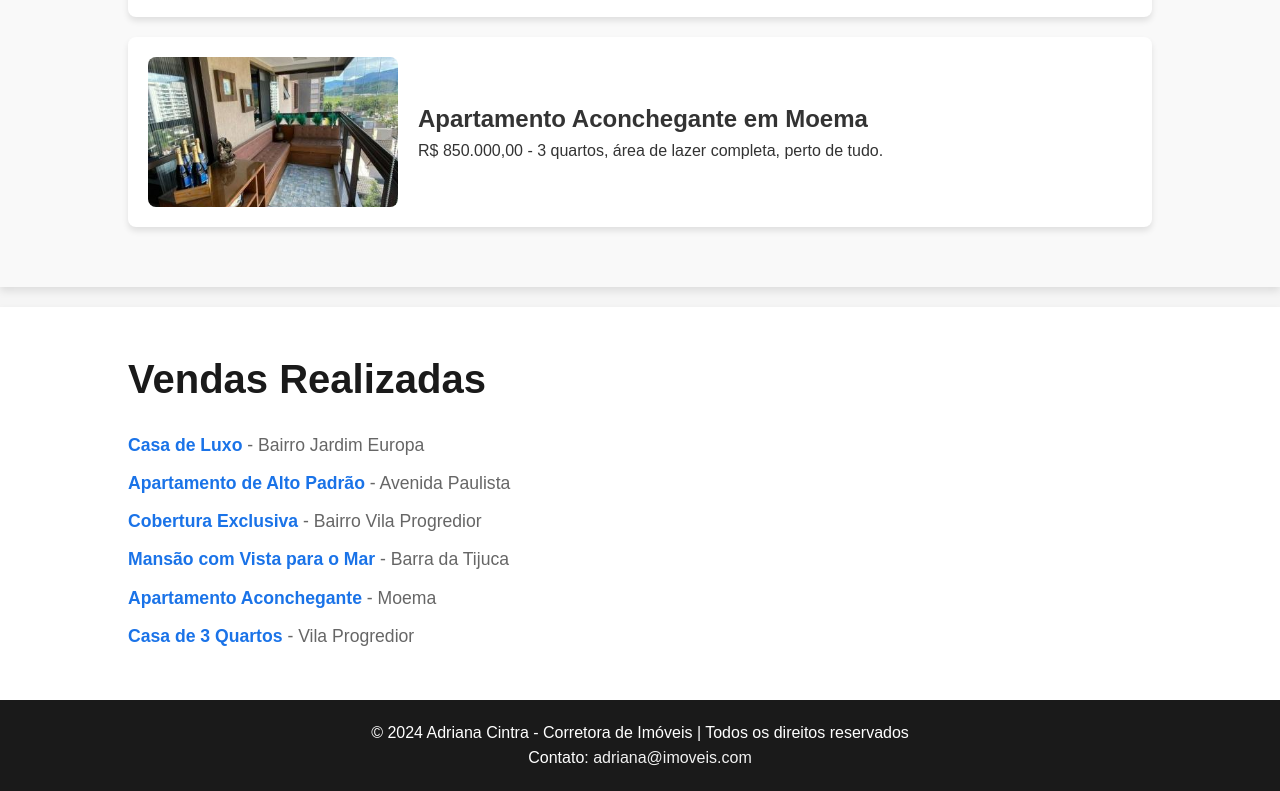
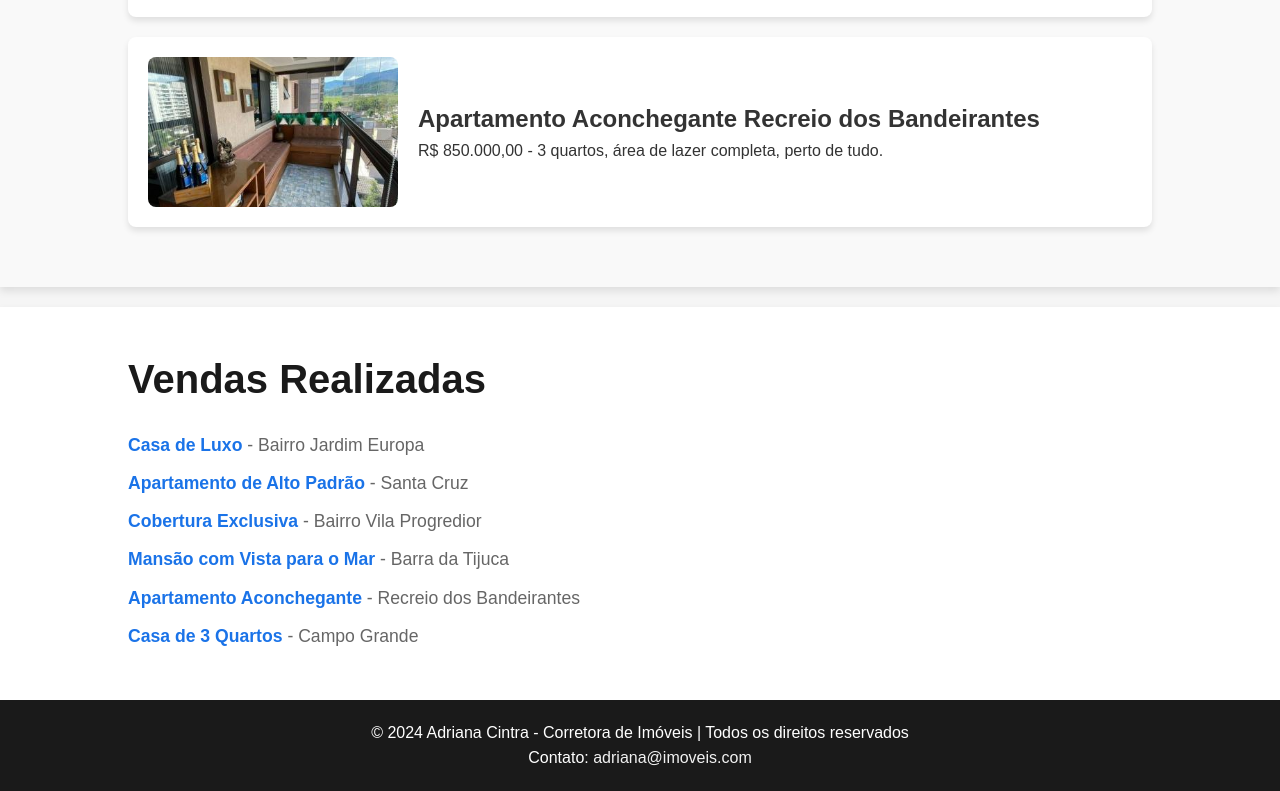
Before and after one commit to BarbaraFSM/Adriana-im-veis-, a plain HTML site: page index.html in a window 1280 px wide. Shown: the part 803-1594 px from the top of the page. Drawn offline with Linux system fonts and the light colour scheme.

Commit message:
Update index.html

```diff
--- a/index.html
+++ b/index.html
@@ -34,7 +34,7 @@
             <div class="imovel-card">
                 <img src="imovel-medio.jpg" alt="Imóvel Médio Padrão" class="imovel-img">
                 <div class="imovel-info">
-                    <h3 class="imovel-titulo">Apartamento Aconchegante em Moema</h3>
+                    <h3 class="imovel-titulo">Apartamento Aconchegante Recreio dos Bandeirantes</h3>
                     <p>R$ 850.000,00 - 3 quartos, área de lazer completa, perto de tudo.</p>
                 </div>
             </div>
@@ -46,11 +46,11 @@
             <h2>Vendas Realizadas</h2>
             <ul>
                 <li><span class="highlight">Casa de Luxo</span> - Bairro Jardim Europa</li>
-                <li><span class="highlight">Apartamento de Alto Padrão</span> - Avenida Paulista</li>
+                <li><span class="highlight">Apartamento de Alto Padrão</span> - Santa Cruz </li>
                 <li><span class="highlight">Cobertura Exclusiva</span> - Bairro Vila Progredior</li>
                 <li><span class="highlight">Mansão com Vista para o Mar</span> - Barra da Tijuca</li>
-                <li><span class="highlight">Apartamento Aconchegante</span> - Moema</li>
-                <li><span class="highlight">Casa de 3 Quartos</span> - Vila Progredior</li>
+                <li><span class="highlight">Apartamento Aconchegante</span> - Recreio dos Bandeirantes</li>
+                <li><span class="highlight">Casa de 3 Quartos</span> - Campo Grande</li>
             </ul>
         </div>
     </section>
```
